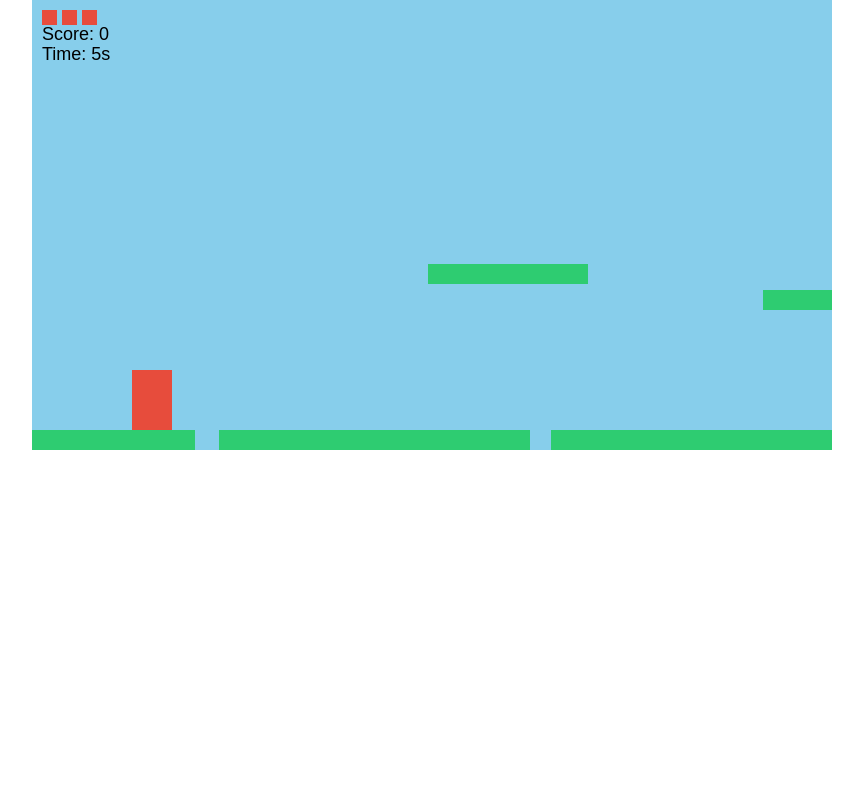
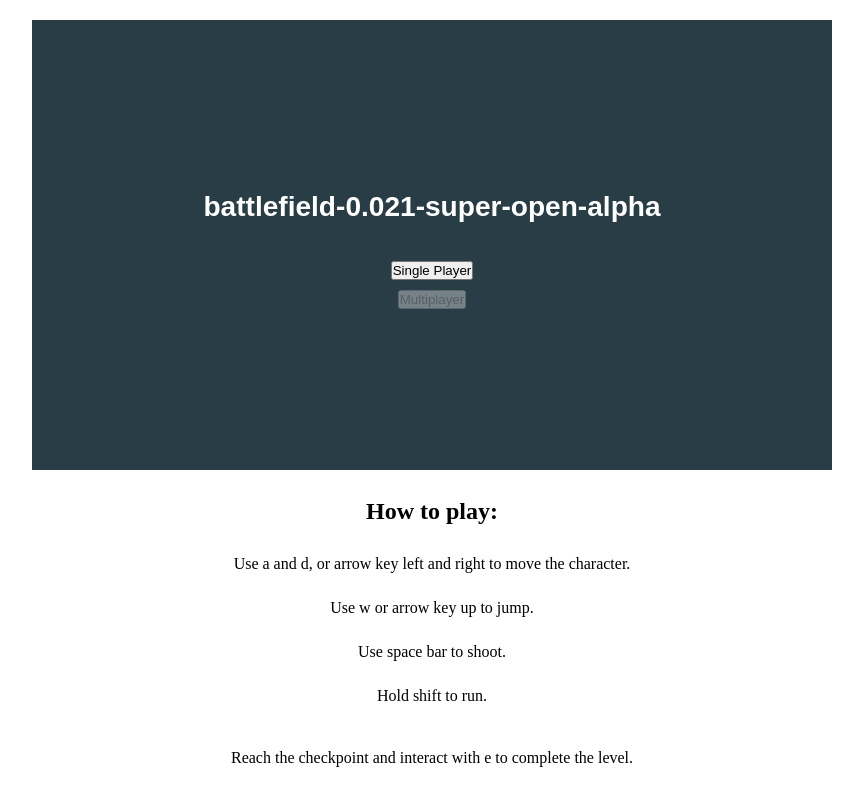
Before and after one commit to SpiggieCode/battlefield-0.021-super-open-alpha, a plain HTML site: page index.html in a window 1280 px wide. Shown: the whole page, without its empty margins (208-1071 px from the left). Drawn offline with Linux system fonts and the light colour scheme.

Commit message:
Add files via upload

```diff
--- a/index.html
+++ b/index.html
@@ -7,14 +7,30 @@
   <link rel="stylesheet" href="styles.css" />
 </head>
 <body>
+
   <canvas id="game" width="800" height="450"></canvas>
+  <div id="startOverlay" >
+  <h3>battlefield-0.021-super-open-alpha</h3>
+  <button id="startButton">Single Player</button>
+  <button disabled id="multiplayerButton">Multiplayer</button>
+</div>
   <div id="overlay">
     <div id="overlay-text">Level Complete!</div>
     <button id="btn-restart">Restart</button>
     <button id="btn-next">Next Level</button>
     <button id="btn-quit">Quit</button>
   </div>
-
+  <br>
+  <div id="instructions">
+    <h2>How to play:</h2>
+    <p>Use a and d, or arrow key left and right to move the character.</and></p>
+    <p>Use w or arrow key up to jump.</p>
+    <p>Use space bar to shoot.</p>
+    <p>Hold shift to run.</p>
+    <br>
+    <p>Reach the checkpoint and interact with e to complete the level.</p>
+    <br>
+  </div>
   <!-- your JS -->
   <script src="javascript.js"></script>
 </body>
--- a/javascript.js
+++ b/javascript.js
@@ -19,8 +19,8 @@ const DEATH_TIME = 60;
 // Procedural generation parameters
 const MIN_PLATFORM_WIDTH = 80;
 const MAX_PLATFORM_WIDTH = 200;
-const FLOOR_GAP_MIN = 20;
-const FLOOR_GAP_MAX = 30;
+const FLOOR_GAP_MIN = 0;
+const FLOOR_GAP_MAX = 0;
 const PLATFORM_Y_RANGE = [200, 350];
 const BASE_ENEMY_COUNT = 3;
 const DIFFICULTY_INCREMENT = 0.1;
@@ -277,43 +277,91 @@ class Flag extends Entity {
 
 // -- Main Game Class --
 class Game {
+  // Cached canvas element
   static canvas = document.getElementById('game');
+
   constructor() {
-    this.ctx = Game.canvas.getContext('2d');
-    this.canvasWidth = Game.canvas.width;
+    // Canvas setup
+    this.ctx          = Game.canvas.getContext('2d');
+    this.canvasWidth  = Game.canvas.width;
     this.canvasHeight = Game.canvas.height;
-    this.cameraX = 0;
-    this.CAMERA_LAG = 0.1;
+    this.cameraX      = 0;
+    this.CAMERA_LAG   = 0.1;
 
-    this.keys = new Array(256).fill(false);
+    // Input & shooting
+    this.keys     = new Array(256).fill(false);
     this.canShoot = true;
 
-    this.platforms = [];
-    this.enemies = [];
-    this.bullets = [];
+    // Game entities
+    this.platforms  = [];
+    this.enemies    = [];
+    this.bullets    = [];
+    this.player     = null;
+    this.level      = 1;
+    this.score      = 0;
+    this.startTime  = null;
+    this.lastTime   = null;
+    this.checkpoint = null;
+    this.flag       = null;
 
-    this.player = new Player();
-    this.level = 1;
-    this.score = 0;
-    this.startTime = performance.now();
-    this.lastTime = this.startTime;
+    // Overlays & UI
+    this.startOverlay = document.getElementById('startOverlay');
+    this.startButton  = document.getElementById('startButton');
+    this.overlay      = document.getElementById('overlay');
+    this.overlayText  = document.getElementById('overlay-text');
 
-    this.checkpoint = null;
-    this.flag = null;
+    // Initial state
+    this.gameState = 'start';                // 'start' | 'playing' | 'end'
+    this.overlay.style.visibility = 'hidden'; // Hide end-overlay
+    // startOverlay remains visible by default
 
-    this.overlay = document.getElementById('overlay');
-    this.overlayText = document.getElementById('overlay-text');
+    // Bind UI buttons
+    this.startButton.onclick = this.startGame.bind(this);
+    document.getElementById('btn-restart').onclick = this.restartLevel.bind(this);
+    document.getElementById('btn-next')   .onclick = this.nextLevel.bind(this);
+    document.getElementById('btn-quit')   .onclick = () => location.reload();
 
-    this.bindButtons();
+    // Input listeners
     this.initInput();
-    this.initLevel();
+
+    // Kick off the loop (will wait for 'playing' state)
     requestAnimationFrame(this.loop.bind(this));
   }
 
-  bindButtons() {
-    document.getElementById('btn-restart').onclick = this.restartLevel.bind(this);
-    document.getElementById('btn-next').onclick    = this.nextLevel.bind(this);
-    document.getElementById('btn-quit').onclick    = () => location.reload();
+  startGame() {
+    // Transition from start menu to gameplay
+    this.startOverlay.style.visibility = 'hidden';
+
+    // Reset core state
+    this.player     = new Player();
+    this.level      = 1;
+    this.score      = 0;
+    this.cameraX    = 0;
+    this.bullets.length = 0;
+    this.checkpoint     = null;
+
+    // Reset timers
+    this.startTime = performance.now();
+    this.lastTime  = this.startTime;
+
+    // Build first level
+    this.initLevel();
+
+    // Enter playing
+    this.gameState = 'playing';
+  }
+
+  loop(now) {
+    // Compute delta in seconds
+    const dt = (now - (this.lastTime || now)) / 1000;
+    this.lastTime = now;
+
+    if (this.gameState === 'playing') {
+      this.update(dt);
+      this.draw();
+    }
+
+    requestAnimationFrame(this.loop.bind(this));
   }
 
   initInput() {
@@ -342,47 +390,57 @@ class Game {
   initLevel() {
     const gen = new LevelGenerator(this.level, this);
     const lvl = gen.build();
-    this.platforms   = lvl.platforms;
-    this.enemies     = lvl.enemies;
-    this.flag        = lvl.flag;
-    this.checkpoint  = lvl.checkpoint;
+    this.platforms  = lvl.platforms;
+    this.enemies    = lvl.enemies;
+    this.flag       = lvl.flag;
+    this.checkpoint = lvl.checkpoint;
   }
 
   resetLevel() {
     if (this.checkpoint && this.checkpoint.reached) {
-      // Respawn at the checkpoint with a fully reset player state.
+      // Respawn at checkpoint
       this.player.x = this.respawnX;
       this.player.y = this.respawnY;
       this.player.health = MAX_HEALTH;
-      this.player.inv = 0;
-      this.player.velX = 0;
-      this.player.velY = 0;
+      this.player.inv    = 0;
+      this.player.velX   = 0;
+      this.player.velY   = 0;
       this.bullets.length = 0;
     } else {
+      // Full restart
       this.player = new Player();
       this.bullets.length = 0;
       this.score = Math.max(0, this.score - 200);
       this.startTime = performance.now();
+      this.lastTime  = this.startTime;
     }
   }
 
   restartLevel() {
+    // Hide end overlay and restart
     this.overlay.style.visibility = 'hidden';
-    this.player = new Player();
-    this.bullets.length = 0;
+    this.resetLevel();
     this.cameraX = 0;
-    this.startTime = performance.now();
-    this.lastTime = this.startTime;
     this.checkpoint = null;
     this.initLevel();
+    this.gameState = 'playing';
   }
 
   nextLevel() {
+    // Hide end overlay and advance
+    this.overlay.style.visibility = 'hidden';
     this.level++;
     this.score += Math.floor(this.level * 50);
     this.startTime = performance.now();
-    this.lastTime = this.startTime;
+    this.lastTime  = this.startTime;
+
+    this.player = new Player();
+    this.cameraX = 0;
+    this.bullets.length = 0;
+    this.checkpoint = null;
+
     this.initLevel();
+    this.gameState = 'playing';
   }
 
   saveAtCheckpoint() {
@@ -391,27 +449,33 @@ class Game {
   }
 
   update(dt) {
+    // Player controls & physics
     this.player.handleInput(this.keys);
     this.player.update(this.platforms);
 
+    // Enemies behavior
     for (let i = this.enemies.length - 1; i >= 0; i--) {
       const res = this.enemies[i].update(this.platforms, this.enemies, this.player);
       if (res === 'reset') { this.resetLevel(); return; }
       if (!this.enemies[i].alive) this.enemies.splice(i, 1);
     }
 
+    // Bullets movement
     for (let i = this.bullets.length - 1; i >= 0; i--) {
       const res = this.bullets[i].update(this.cameraX, this.enemies, this.player);
       if (res === 'reset') { this.resetLevel(); return; }
       if (!res) this.bullets.splice(i, 1);
     }
 
+    // Checkpoint
     if (this.checkpoint) this.checkpoint.update(this.player, this);
+
+    // Flag / level complete
     if (this.keys[69] && rectIntersect(this.player, this.flag)) {
       this.showOverlay();
     }
 
-    // camera follow
+    // Camera follow
     const targetX = this.player.x - this.canvasWidth/2 + this.player.width/2;
     this.cameraX += (targetX - this.cameraX) * this.CAMERA_LAG;
     this.cameraX = Math.max(0, Math.min(this.cameraX, WORLD_WIDTH - this.canvasWidth));
@@ -421,40 +485,37 @@ class Game {
     const ctx = this.ctx;
     ctx.clearRect(0, 0, this.canvasWidth, this.canvasHeight);
 
+    // World draw
     ctx.save();
     ctx.translate(-this.cameraX, 0);
+
     ctx.fillStyle = '#2ecc71'; this.platforms.forEach(p => p.draw(ctx));
     this.flag.draw(ctx);
     ctx.fillStyle = '#e74c3c'; this.player.draw(ctx);
     ctx.fillStyle = '#34495e'; this.enemies.forEach(e => e.draw(ctx));
     ctx.fillStyle = '#8e44ad'; this.bullets.forEach(b => b.draw(ctx));
     if (this.checkpoint) this.checkpoint.draw(ctx);
+
     ctx.restore();
 
-    // health
+    // HUD
+    // Health
     for (let i = 0; i < MAX_HEALTH; i++) {
       ctx.fillStyle = i < this.player.health ? '#e74c3c' : '#aaa';
       ctx.fillRect(10 + i*20, 10, 15, 15);
     }
-
-    // in-canvas HUD
-    const elapsed = Math.floor((performance.now() - this.startTime)/1000);
+    // Score & time
+    const elapsed = Math.floor((performance.now() - this.startTime) / 1000);
     ctx.font = '18px Arial'; ctx.fillStyle = '#000';
     ctx.fillText(`Score: ${this.score}`, 10, 40);
     ctx.fillText(`Time: ${elapsed}s`, 10, 60);
   }
 
   showOverlay() {
+    // Display end-menu and freeze
     this.overlayText.textContent = `Level ${this.level} Complete!`;
     this.overlay.style.visibility = 'visible';
-  }
-
-  loop(now) {
-    const dt = (now - this.lastTime)/1000;
-    this.lastTime = now;
-    this.update(dt);
-    this.draw();
-    requestAnimationFrame(this.loop.bind(this));
+    this.gameState = 'end';
   }
 }
 
--- a/styles.css
+++ b/styles.css
@@ -1,5 +1,5 @@
 * {
-  margin: 0;
+  margin-top: 10px;
   padding: 0;
   box-sizing: border-box;
 }
@@ -12,6 +12,26 @@ canvas {
   background: #87ceeb;
   display: block;
   margin: auto;
+}
+
+#startOverlay {
+  margin: 0px;
+  position: absolute;
+  top: 0;
+  left: 50%;
+  transform: translateX(-50%);
+  width: 800px;
+  height: 450px;
+  background: rgba(0, 0, 0, 0.7);
+  display: flex;
+  align-items: center;
+  justify-content: center;
+  flex-direction: column;
+  color: #fff;
+  font-family: Arial, sans-serif;
+  font-size: 24px;
+  visibility: visible; /* remain visible initially */
+  z-index: 10;
 }
 
 #overlay {
@@ -47,3 +67,11 @@ canvas {
   font-family: Arial, sans-serif;
   font-size: 18px;
 }
+
+#instructions {
+  margin: 0px;
+display: flex;
+  align-items: center;
+  justify-content: center;
+  flex-direction: column;
+}
```
